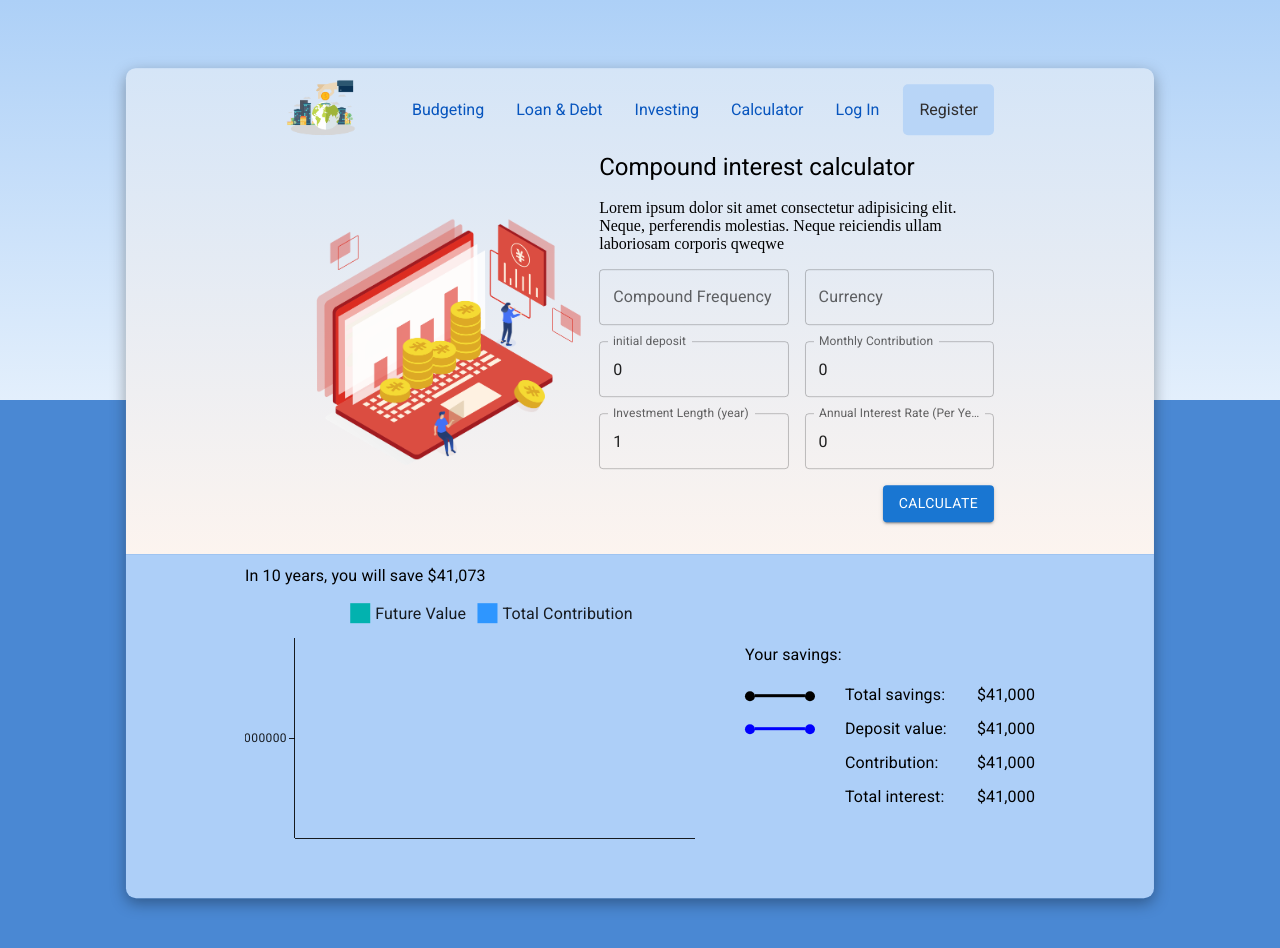
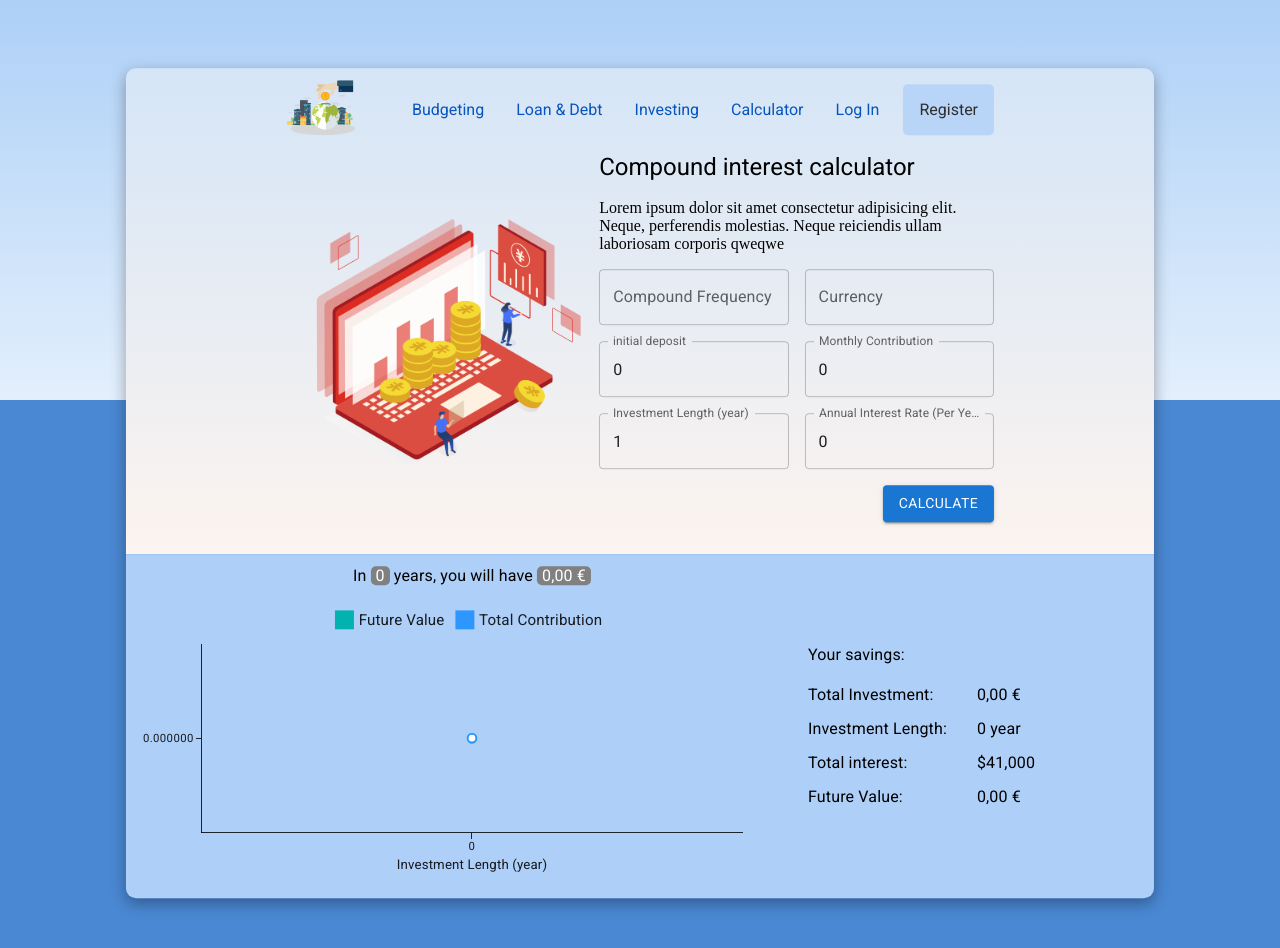
Before and after one commit to andyvo190998/compound-interest-calculator, a React (Vite) app: page / in a window 1280 px wide. Shown: the top 948 px of the page. Built offline with nearby package versions, Linux system fonts and the light colour scheme.

Commit message:
feat: update dashboard

```diff
--- a/src/components/chart/Chart.tsx
+++ b/src/components/chart/Chart.tsx
@@ -6,34 +6,33 @@ import { GlobalContext } from '../../provider/GlobalProvider.jsx';
 
 const Chart = () => {
   const { futureValueArr } = useContext(GlobalContext);
-  const uData = [4000, 3000, 2000, 2780, 1890, 2390, 3490];
-  const pData = [2400, 1398, 9800, 3908, 4800, 3800, 4300];
-  const xLabels = [
-    'Page A',
-    'Page B',
-    'Page C',
-    'Page D',
-    'Page E',
-    'Page F',
-    'Page G',
-  ];
-  const [totalContribution, setTotalContribution] = useState([]);
-  const [totalFutureValue, setTotalFutureValue] = useState([]);
-  const [years, setYears] = useState([]);
 
+  const [totalContribution, setTotalContribution] = useState([0]);
+  const [totalFutureValue, setTotalFutureValue] = useState([0]);
+  const [years, setYears] = useState([0]);
   const [windowWidth, seWindowWidth] = useState(window.innerWidth);
+
+  const currencyFormat = (number: number) => {
+    console.log(number);
+    return new Intl.NumberFormat('de-DE', {
+      style: 'currency',
+      currency: 'EUR',
+    }).format(number);
+  };
   useEffect(() => {
+    if (futureValueArr.length !== 0) {
       let yearsOfInvestment = [];
       let benefit = [];
       let contribution = [];
       futureValueArr.forEach((item) => {
         yearsOfInvestment = [...yearsOfInvestment, item.yearId];
         benefit = [...benefit, item.futureValue];
-      contribution = [...contribution, item.depositValue];
+        contribution = [...contribution, Math.round(item.depositValue)];
       });
       setYears(yearsOfInvestment);
       setTotalFutureValue(benefit);
       setTotalContribution(contribution);
+    }
   }, [futureValueArr]);
   useEffect(() => {
     window.addEventListener('resize', () => seWindowWidth(window.innerWidth));
@@ -41,28 +40,67 @@ const Chart = () => {
   return (
     <Box className="app__chart-container">
       <Box className="app__chart-container_chart">
-        <Typography>In 10 years, you will save $41,073</Typography>
+        <Typography sx={{ textAlign: 'center' }}>
+          In{' '}
+          <span
+            style={{
+              color: 'white',
+              padding: '0 5px',
+              background: 'grey',
+              borderRadius: '5px',
+            }}
+          >
+            {years[years.length - 1]}
+          </span>{' '}
+          years, you will have{' '}
+          <span
+            style={{
+              color: 'white',
+              padding: '0 5px',
+              background: 'grey',
+              borderRadius: '5px',
+            }}
+          >
+            {currencyFormat(totalFutureValue[totalFutureValue.length - 1])}
+          </span>
+        </Typography>
         <LineChart
-          width={
-            windowWidth > 1100
-              ? 500
-              : windowWidth >= 550 && windowWidth <= 1100
-              ? 400
-              : 300
-          }
+          sx={{
+            padding:
+              totalFutureValue[totalFutureValue.length - 1] >= 100000000
+                ? 2
+                : 1,
+          }}
+          // width={
+          //   windowWidth > 1100
+          //     ? 500
+          //     : windowWidth >= 550 && windowWidth <= 1100
+          //     ? 400
+          //     : 300
+          // }
           height={300}
           series={[
-            { data: totalFutureValue, label: 'Future Value' },
-            { data: totalContribution, label: 'Total Contribution' },
+            { label: 'Future Value', curve: 'linear', data: totalFutureValue },
+            {
+              label: 'Total Contribution',
+              curve: 'linear',
+              data: totalContribution,
+            },
           ]}
-          xAxis={[{ scaleType: 'point', data: years }]}
+          xAxis={[
+            {
+              scaleType: 'point',
+              data: years,
+              label: 'Investment Length (year)',
+            },
+          ]}
         />
       </Box>
 
       <Box className="app__chart-container_desc">
         <Typography sx={{ mb: 2 }}>Your savings:</Typography>
         <Box className="app__chart-container_desc-detail">
-          <Box className="app__chart-container_label">
+          {/* <Box className="app__chart-container_label">
             <Box className="app__chart-container_label-block">
               <div className="circle" />
               <div className="line" />
@@ -74,18 +112,25 @@ const Chart = () => {
               <div className="line-saving" />
               <div className="circle-saving" />
             </Box>
-          </Box>
+          </Box> */}
           <Box className="text-desc">
-            <Typography>Total savings:</Typography>
-            <Typography>Deposit value:</Typography>
-            <Typography>Contribution:</Typography>
+            <Typography>Total Investment:</Typography>
+            <Typography>Investment Length:</Typography>
             <Typography>Total interest:</Typography>
+            <Typography>Future Value:</Typography>
           </Box>
           <Box className="text-value">
+            <Typography>
+              {currencyFormat(totalContribution[totalContribution.length - 1])}
+            </Typography>
+            <Typography>
+              {years[years.length - 1]}{' '}
+              {years[years.length - 1] > 1 ? 'years' : 'year'}
+            </Typography>
             <Typography>$41,000</Typography>
-            <Typography>$41,000</Typography>
-            <Typography>$41,000</Typography>
-            <Typography>$41,000</Typography>
+            <Typography>
+              {currencyFormat(totalFutureValue[totalFutureValue.length - 1])}
+            </Typography>
           </Box>
         </Box>
       </Box>
--- a/src/components/chart/chart.css
+++ b/src/components/chart/chart.css
@@ -5,9 +5,14 @@
     padding: 10px;
 }
 
-.app__chart-container_chart {}
+.app__chart-container_chart {
+    flex: 1;
 
-.app__chart-container_desc {}
+}
+
+.app__chart-container_desc {
+    flex: 0.5;
+}
 
 .app__chart-container_desc-detail {
     display: flex;
```
Lines whose indentation alone changed are shown as unchanged.
